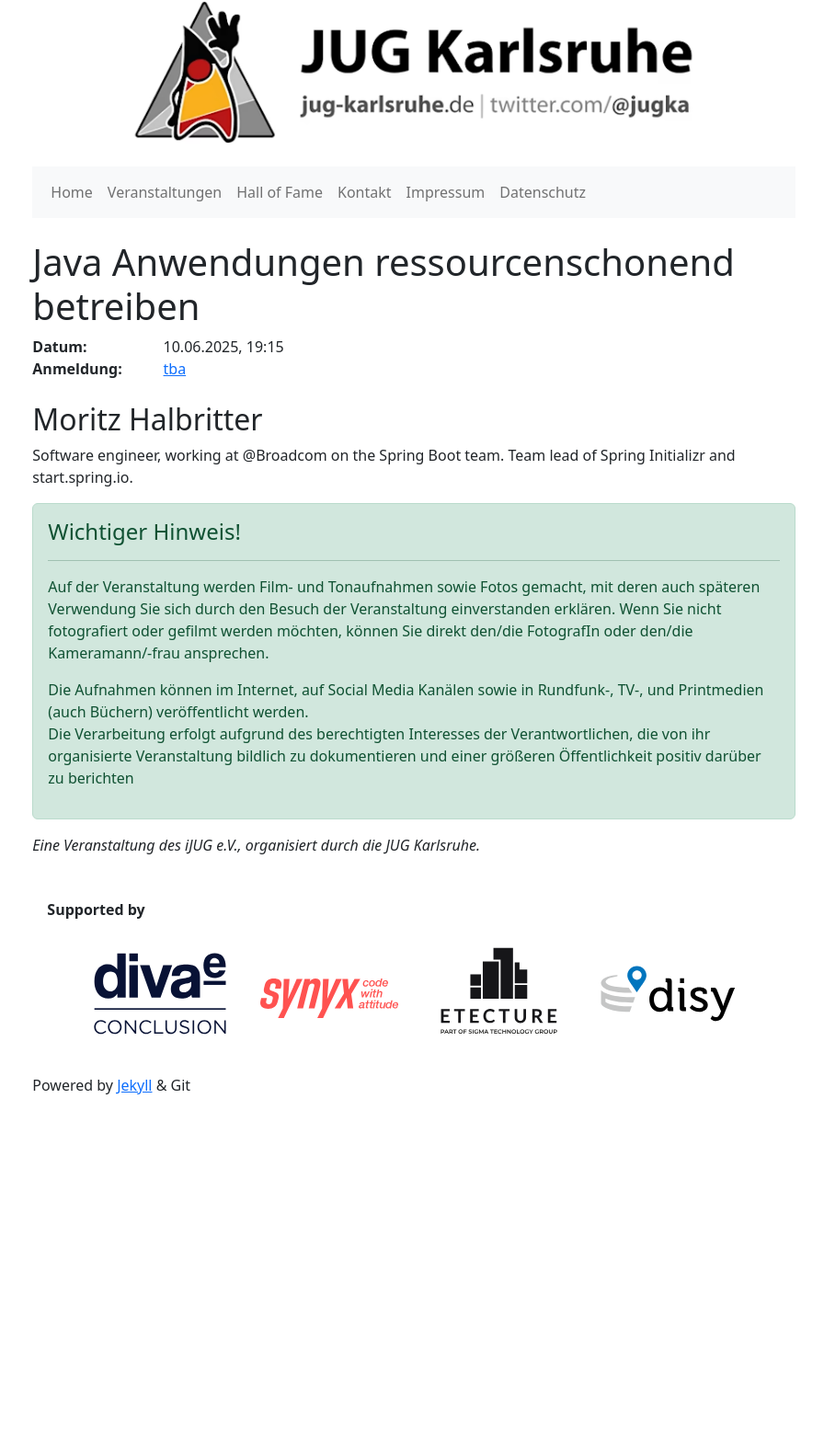
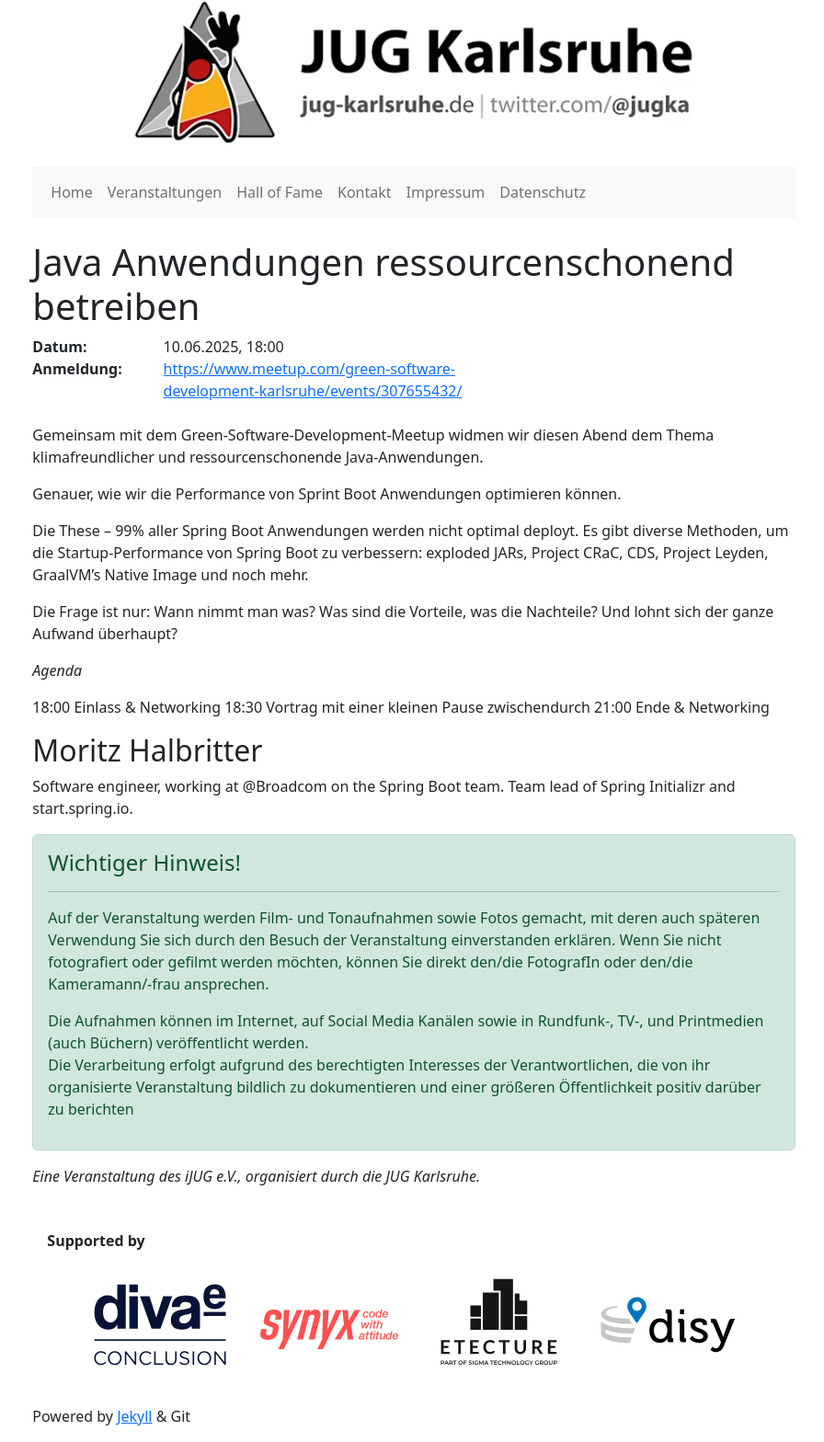
Before and after one commit to jugka/jugka-site, a Jekyll site: the page built from _posts/events/2025-06-10-java-anwendungen-ressourcenschonend-betreiben.markdown, in a window 1280 px wide. Shown: the whole page at 92% size, without its empty margins (190-1086 px from the left). Built offline with Jekyll 4.4.1, drawn with Linux system fonts in a browser that asks for light colours; before the commit the page ends 1208 px from its top, so only the background shows below that.

Commit message:
Update 2025-06-10-java-anwendungen-ressourcenschonend-betreiben.markdown
Add description

```diff
--- a/_posts/events/2025-06-10-java-anwendungen-ressourcenschonend-betreiben.markdown
+++ b/_posts/events/2025-06-10-java-anwendungen-ressourcenschonend-betreiben.markdown
@@ -1,10 +1,24 @@
 ---
 layout: event
 title:  "Java Anwendungen ressourcenschonend betreiben"
-date:   2025-06-10 19:15:00 +0200
-registration: tba
+date:   2025-06-10 18:00:00 +0200
+registration: https://www.meetup.com/green-software-development-karlsruhe/events/307655432/
 tags: events
 speakers:
 - mhalbritter
 location: tba
 ---
+
+Gemeinsam mit dem Green-Software-Development-Meetup widmen wir diesen Abend dem Thema klimafreundlicher und ressourcenschonende Java-Anwendungen.
+
+Genauer, wie wir die Performance von Sprint Boot Anwendungen optimieren können.
+
+Die These – 99% aller Spring Boot Anwendungen werden nicht optimal deployt. Es gibt diverse Methoden, um die Startup-Performance von Spring Boot zu verbessern: exploded JARs, Project CRaC, CDS, Project Leyden, GraalVM’s Native Image und noch mehr.
+
+Die Frage ist nur: Wann nimmt man was? Was sind die Vorteile, was die Nachteile? Und lohnt sich der ganze Aufwand überhaupt?
+
+*Agenda*
+
+18:00 Einlass & Networking
+18:30 Vortrag mit einer kleinen Pause zwischendurch
+21:00 Ende & Networking
```
